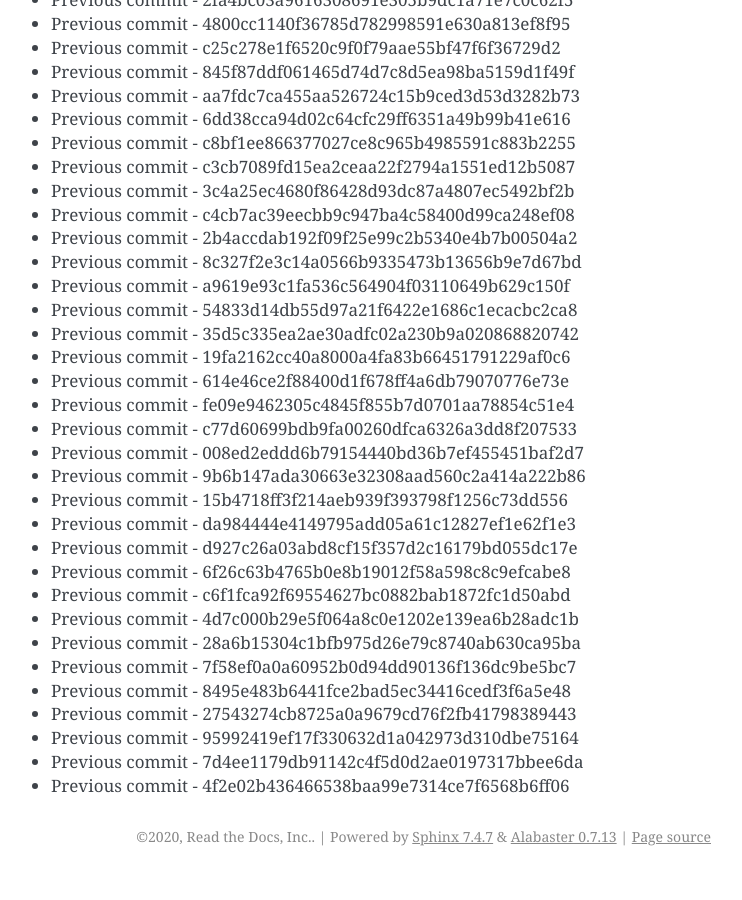
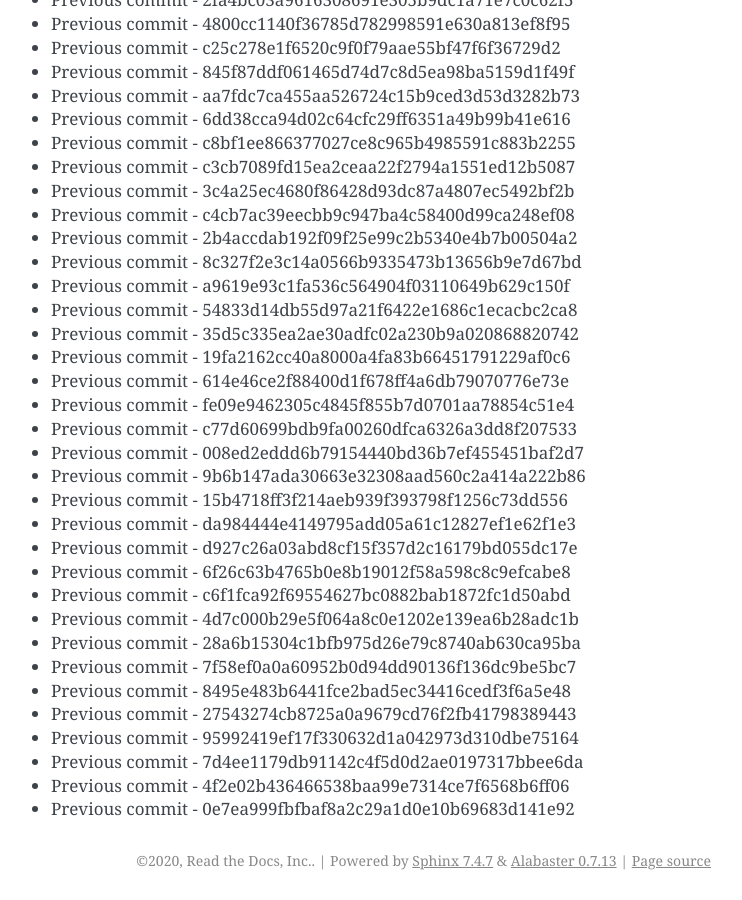
Before and after one commit to readthedocs/rtd-git-stresstest, a Sphinx documentation site: the page built from docs/updates.rst, in a window 1280 px wide and 900 px high, scrolled down 83968 px. Shown: the whole window, without its empty margins (399-1141 px from the left). Built offline with Sphinx 7.4.7, drawn with Linux system fonts in a browser that asks for light colours; before the commit the page ends 84844 px from its top, so only the background shows below that.

Commit message:
Generating commit from previous: 0e7ea999fbfbaf8a2c29a1d0e10b69683d141e92

```diff
--- a/docs/updates.rst
+++ b/docs/updates.rst
@@ -3560,3 +3560,4 @@ It can be tested for any performance characteristics.
 * Previous commit - 95992419ef17f330632d1a042973d310dbe75164
 * Previous commit - 7d4ee1179db91142c4f5d0d2ae0197317bbee6da
 * Previous commit - 4f2e02b436466538baa99e7314ce7f6568b6ff06
+* Previous commit - 0e7ea999fbfbaf8a2c29a1d0e10b69683d141e92
```
